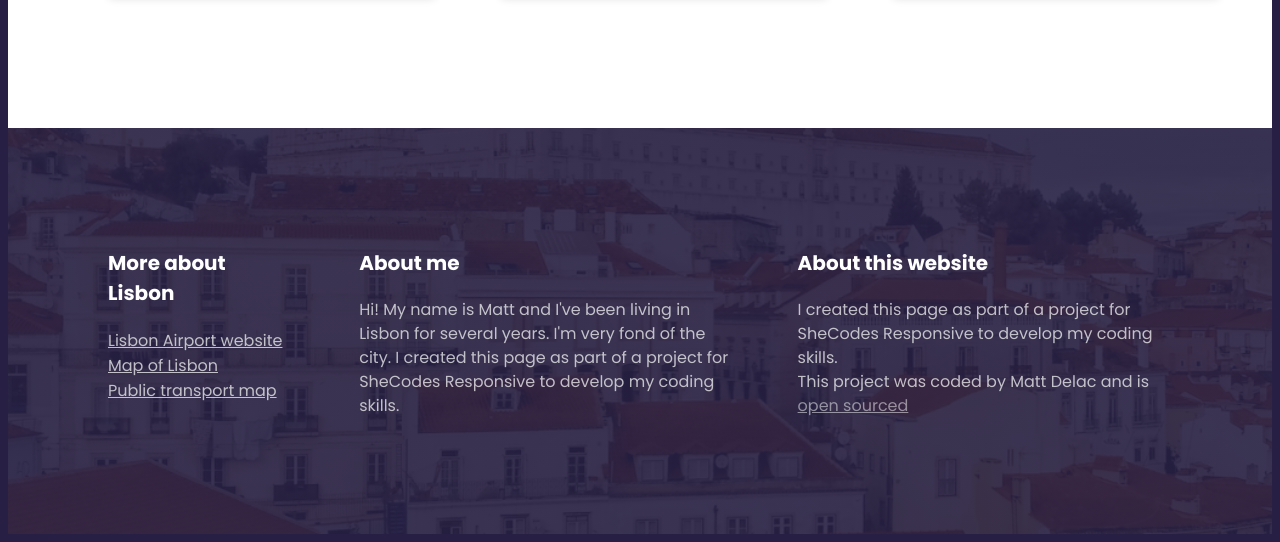
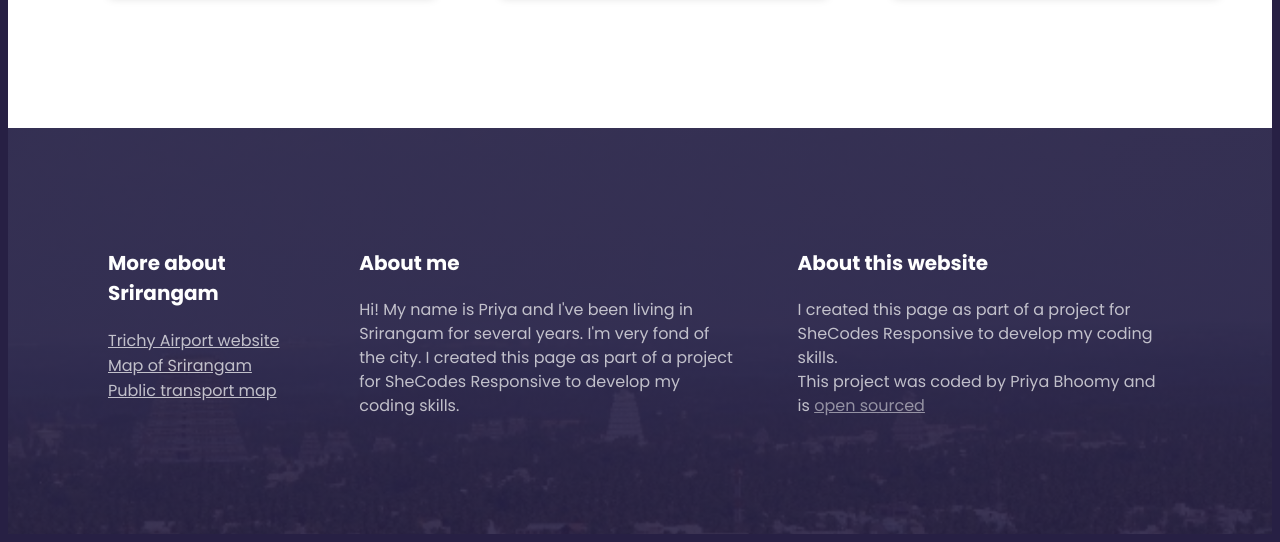
Before and after one commit to priyabhoomy-lang/travelproject-responsive, a plain HTML site: page index.html in a window 1280 px wide. Shown: the part 3690-4232 px from the top of the page. Drawn offline with Linux system fonts and the light colour scheme; a script that the page names is missing.

Commit message:
updated the links

```diff
--- a/index.html
+++ b/index.html
@@ -70,8 +70,9 @@
                   alt=""
                   class="img-responsive"
                 />
+
                 <iframe
-                  src="https://www.google.com/maps/place/Srirangam,+Tamil+Nadu,+India/@10.8551509,78.6923484,14z/data=!3m1!4b1!4m6!3m5!1s0x3baaf5d38807dbd3:0x6fc3d1a428e19458!8m2!3d10.8502661!4d78.6997699!16zL20vMDF6OG04?hl=en&entry=ttu"
+                  src="https://www.google.com/maps/embed?pb=!1m18!1m12!1m3!1d31347.409783552546!2d78.69234835343224!3d10.855150912997578!2m3!1f0!2f0!3f0!3m2!1i1024!2i768!4f13.1!3m3!1m2!1s0x3baaf5d38807dbd3%3A0x6fc3d1a428e19458!2sSrirangam%2C%20Tamil%20Nadu%2C%20India!5e0!3m2!1sen!2spt!4v1709844903133!5m2!1sen!2spt"
                   class="embed"
                   style="border: 0"
                   allowfullscreen=""
@@ -116,8 +117,9 @@
                   alt=""
                   class="img-responsive"
                 />
+
                 <iframe
-                  src="https://www.google.com/maps/embed?pb=!1m18!1m12!1m3!1d3113.138171496012!2d-9.150035899999999!3d38.7146366!2m3!1f0!2f0!3f0!3m2!1i1024!2i768!4f13.1!3m3!1m2!1s0xd19333a2feac5bf%3A0x428bc0902a2efc3e!2sSeagull%20Method%20cafe!5e0!3m2!1sen!2spt!4v1665065192969!5m2!1sen!2spt"
+                  src="https://www.google.com/maps/embed?pb=!1m18!1m12!1m3!1d31347.409783552546!2d78.69234835343224!3d10.855150912997578!2m3!1f0!2f0!3f0!3m2!1i1024!2i768!4f13.1!3m3!1m2!1s0x3baaf5d38807dbd3%3A0x6fc3d1a428e19458!2sSrirangam%2C%20Tamil%20Nadu%2C%20India!5e0!3m2!1sen!2spt!4v1709844903133!5m2!1sen!2spt"
                   class="embed"
                   style="border: 0"
                   allowfullscreen=""
@@ -160,8 +162,9 @@
                   alt="Hem Cafe"
                   class="img-responsive"
                 />
+
                 <iframe
-                  src="https://www.google.com/maps/embed?pb=!1m18!1m12!1m3!1d3113.45093558248!2d-9.1565016!3d38.7074548!2m3!1f0!2f0!3f0!3m2!1i1024!2i768!4f13.1!3m3!1m2!1s0xd193483527ff2db%3A0x6e83c1d32370310c!2sHeim%20Cafe!5e0!3m2!1sen!2spt!4v1665065224784!5m2!1sen!2spt"
+                  src="https://www.google.com/maps/embed?pb=!1m18!1m12!1m3!1d31347.409783552546!2d78.69234835343224!3d10.855150912997578!2m3!1f0!2f0!3f0!3m2!1i1024!2i768!4f13.1!3m3!1m2!1s0x3baaf5d38807dbd3%3A0x6fc3d1a428e19458!2sSrirangam%2C%20Tamil%20Nadu%2C%20India!5e0!3m2!1sen!2spt!4v1709844903133!5m2!1sen!2spt"
                   class="embed"
                   style="border: 0"
                   allowfullscreen=""
@@ -1058,25 +1061,28 @@
       <footer>
         <section class="grid grid-3-columns-with-first-narrow">
           <div>
-            <h3>More about Lisbon</h3>
+            <h3>More about Srirangam</h3>
 
             <ul>
               <li>
                 <a
-                  href="https://www.aeroportolisboa.pt/en/lis/home"
+                  href="https://en.wikipedia.org/wiki/Tiruchirappalli_International_Airport"
                   target="_blank"
                 >
-                  Lisbon Airport website
-                </a>
-              </li>
-              <li>
-                <a href="https://goo.gl/maps/8ZwWBBJVZduUNuXNA" target="_blank">
-                  Map of Lisbon
+                  Trichy Airport website
                 </a>
               </li>
               <li>
                 <a
-                  href="https://www.metrolisboa.pt/en/travel/diagrams-and-maps/"
+                  href="https://www.google.com/maps/place/Srirangam,+Tamil+Nadu,+India/@10.8551491,78.6739793,14z/data=!3m1!4b1!4m6!3m5!1s0x3baaf5d38807dbd3:0x6fc3d1a428e19458!8m2!3d10.8502661!4d78.6997699!16zL20vMDF6OG04?hl=en&entry=ttu"
+                  target="_blank"
+                >
+                  Map of Srirangam
+                </a>
+              </li>
+              <li>
+                <a
+                  href="https://en.wikipedia.org/wiki/Chathiram_Bus_Station,_Tiruchirappalli"
                   target="_blank"
                 >
                   Public transport map
@@ -1087,7 +1093,7 @@
           <div>
             <h3>About me</h3>
             <p>
-              Hi! My name is Matt and I've been living in Lisbon for several
+              Hi! My name is Priya and I've been living in Srirangam for several
               years. I'm very fond of the city. I created this page as part of a
               project for SheCodes Responsive to develop my coding skills.
             </p>
@@ -1098,9 +1104,9 @@
               I created this page as part of a project for SheCodes Responsive
               to develop my coding skills.
               <br />
-              This project was coded by Matt Delac and is
+              This project was coded by Priya Bhoomy and is
               <a
-                href="https://github.com/matthieua/lisbon-travel-project"
+                href="https://github.com/priyabhoomy-lang/travelproject-responsive"
                 target="_blank"
               >
                 open sourced</a
--- a/src/style.css
+++ b/src/style.css
@@ -186,7 +186,7 @@ footer {
       rgba(39, 32, 68, 0.9),
       rgba(39, 32, 68, 0.9)
     ),
-    url("../images/lisbon-footer.png");
+    url("../images/city.jpg");
 
   background-repeat: no-repeat;
   background-size: cover;
```
